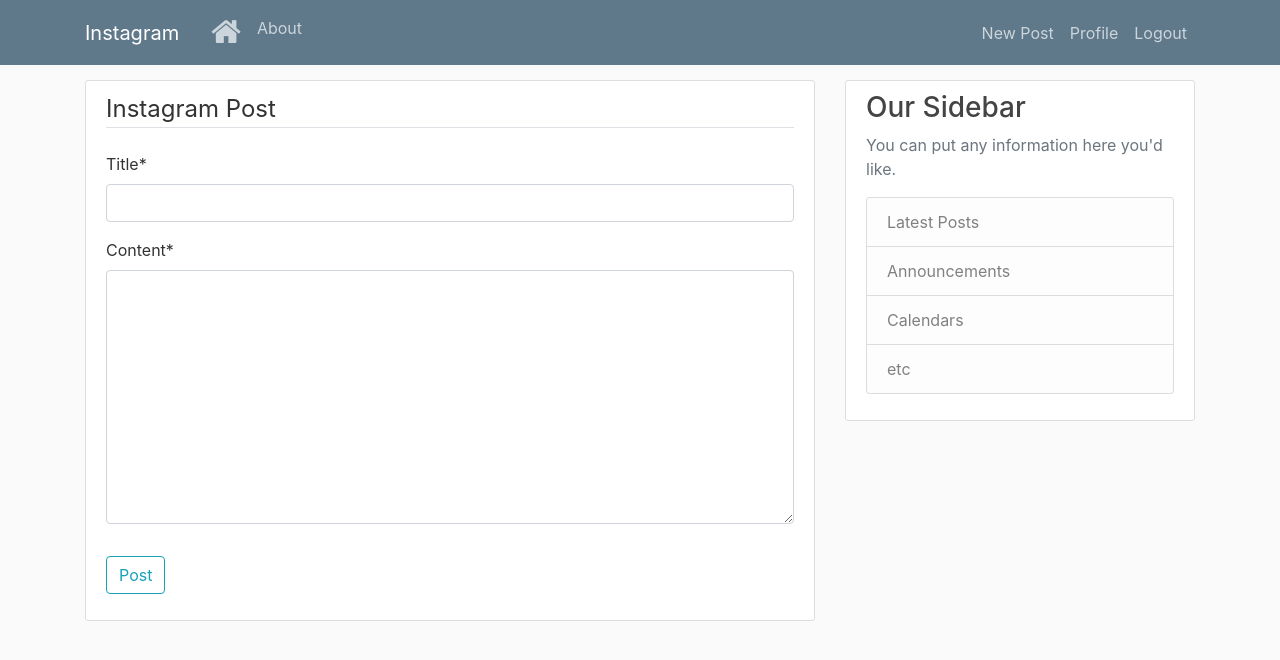
After one commit to andiwoedwin/instagram, a Django app: page /post/new/ in a window 1280 px wide. The commit adds this page. Shown: the top 660 px of the page. Run offline with Django 3.2, Linux system fonts and the light colour scheme; a user stored in the database is signed in; some libraries are stand-ins or nearby versions.

Commit message:
add forms

```diff
--- a/insta/models.py
+++ b/insta/models.py
@@ -1,8 +1,10 @@
 from django.db import models
 from django.utils import timezone
 from django.contrib.auth.models import User
+from django.urls import reverse
 
 class Post(models.Model):
+    # image = models.ImageField(upload_to='new_post/', blank=True ,default = 'default.jpg')
     title = models.CharField(max_length=100)
     content = models.TextField()
     date_posted = models.DateTimeField(default=timezone.now)
@@ -10,3 +12,6 @@
 
     def __str__(self):
         return self.title
+
+    def get_absolute_url(self):
+        return reverse('post-detail', kwargs={'pk': self.pk})
--- a/insta/templates/insta/base.html
+++ b/insta/templates/insta/base.html
@@ -31,6 +31,7 @@
               <!-- Navbar Right Side -->
               <div class="navbar-nav">
                 {% if user.is_authenticated %}
+                  <a class="nav-item nav-link" href="{% url 'post-create' %}">New Post</a>
                   <a class="nav-item nav-link" href="{% url 'profile' %}">Profile</a>
                   <a class="nav-item nav-link" href="{% url 'logout' %}">Logout</a>
 
--- /dev/null
+++ b/insta/templates/insta/post_form.html
@@ -0,0 +1,21 @@
+{% extends 'insta/base.html' %}
+{% load crispy_forms_tags %}
+{% block content %}
+    <div class="content-section">
+        <form method="POST">
+            {% csrf_token %}
+            <fieldset class="form-group">
+                <legend class="border-bottom mb-4">Instagram Post</legend>
+                {{ form|crispy }}
+            </fieldset>
+            <div class="form-group">
+                <button class="btn btn-outline-info" type="submit">Post</button>
+            </div>
+        </form>
+
+    </div>
+
+    <!-- <h2>About page</h2> -->
+
+
+{% endblock content %}
--- a/insta/urls.py
+++ b/insta/urls.py
@@ -1,9 +1,12 @@
 from django.urls import path
-from .views import PostListView, PostDetailView
+from .views import PostListView, PostDetailView, PostCreateView, PostUpdateView, PostDeleteView
 from . import views
 
 urlpatterns = [
     path('', PostListView.as_view(), name='instagram-home'),
     path('post/<int:pk>/', PostDetailView.as_view(), name='post-detail'),
+    path('post/<int:pk>/update', PostUpdateView.as_view(), name='post-update'),
+    path('post/new/', PostCreateView.as_view(), name='post-create'),
+    path('post/<int:pk>/delete/', PostDeleteView.as_view(), name='post-delete'),
     path('about/', views.about, name='instagram-about'),
 ]
```
Also changed, not shown: insta/templates/insta/post_confirm_delete.html (added, +21 -0 lines), insta/templates/insta/post_detail.html (+7 -0 lines), db.sqlite3.
